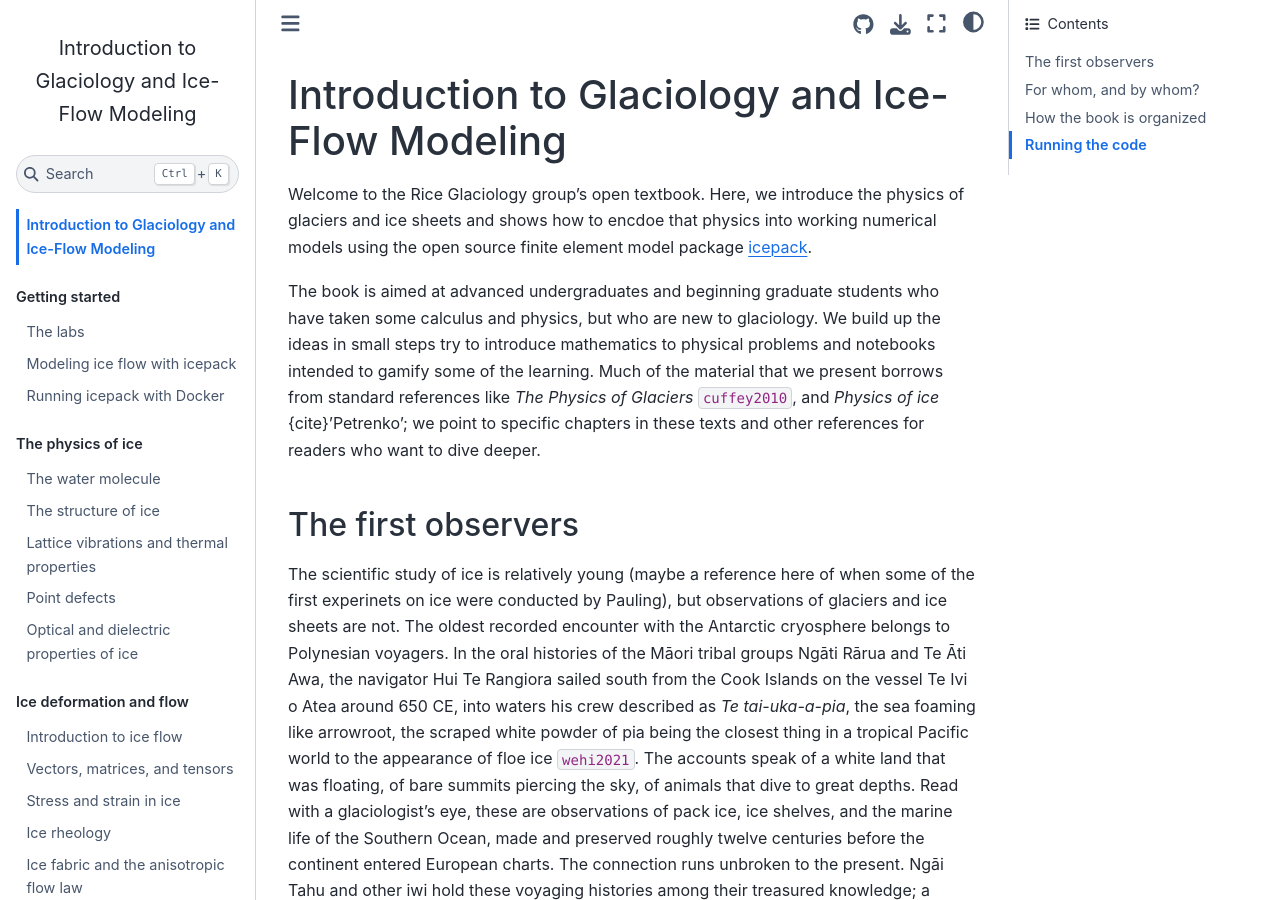
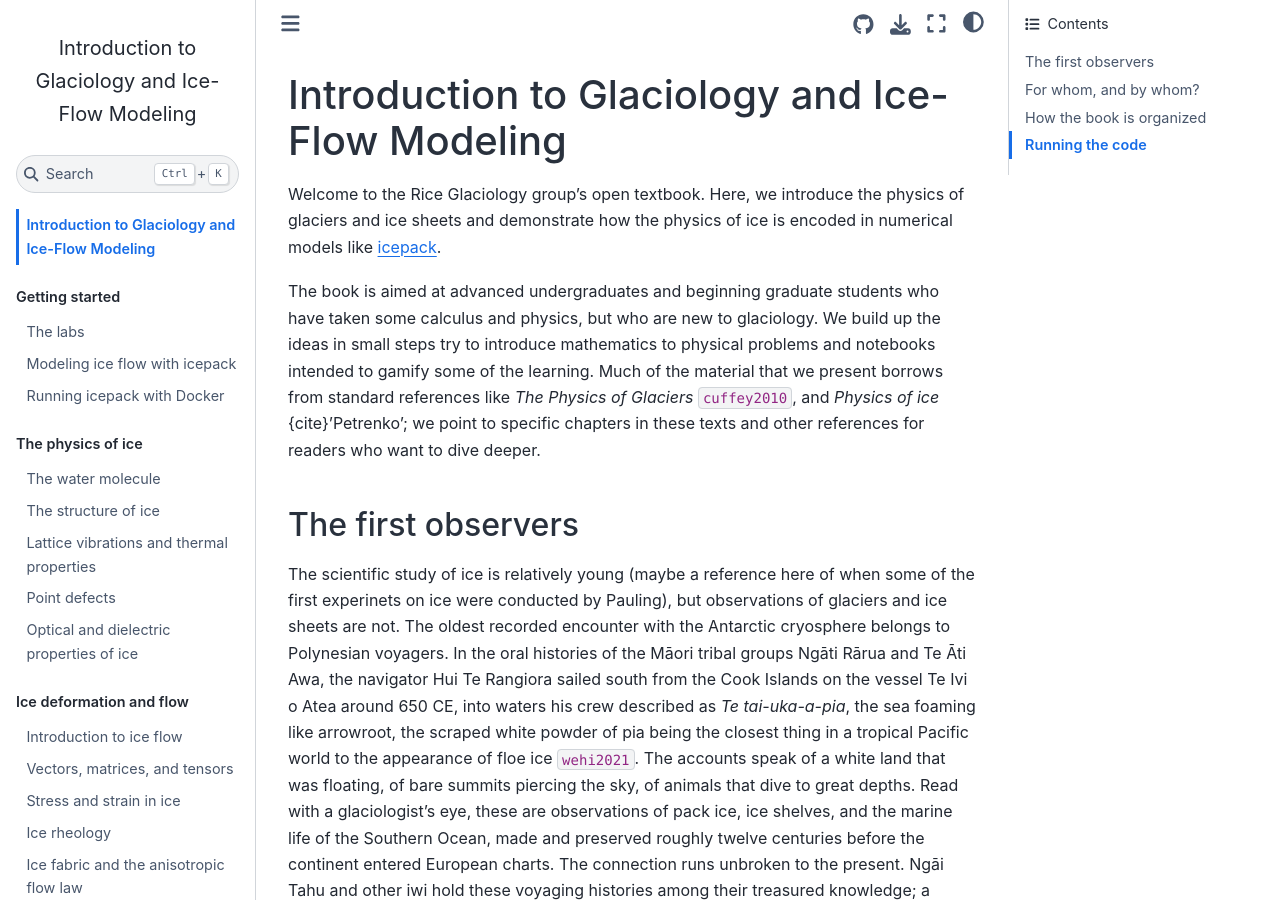
Before and after one commit to rice-glaciology/glaciology-book, a Jupyter Book: the page built from intro.md, in a window 1280 px wide and 900 px high. Built offline with Jupyter Book 1.0.4 settings and Sphinx 7.4.7 and the Sphinx Book theme 1.1.4, drawn with Linux system fonts in a browser that asks for light colours; pages that are not in the unit, such as notebooks, are missing from menus; cross-references to code outside the pages are shown as plain code.

Commit message:
Revise introduction for clarity and correctness
Corrected spelling and improved clarity in the introduction.

```diff
--- a/intro.md
+++ b/intro.md
@@ -1,6 +1,6 @@
 # Introduction to Glaciology and Ice-Flow Modeling
 
-Welcome to the Rice Glaciology group's open textbook. Here, we introduce the physics of glaciers and ice sheets and shows how to encdoe that physics into working numerical models using the open source finite element model package [icepack](https://icepack.github.io/).
+Welcome to the Rice Glaciology group's open textbook. Here, we introduce the physics of glaciers and ice sheets and demonstrate how the physics of ice is encoded in numerical models like [icepack](https://icepack.github.io/).
 
 The book is aimed at advanced undergraduates and beginning graduate students who have taken some calculus and physics, but who are new to glaciology. We build up the ideas in small steps try to introduce mathematics to physical problems and notebooks intended to gamify some of the learning. Much of the material that we present borrows from standard references like *The Physics of Glaciers* {cite}`cuffey2010`, and *Physics of ice* {cite}'Petrenko'; we point to specific chapters in these texts and other references for readers who want to dive deeper.
 
```
